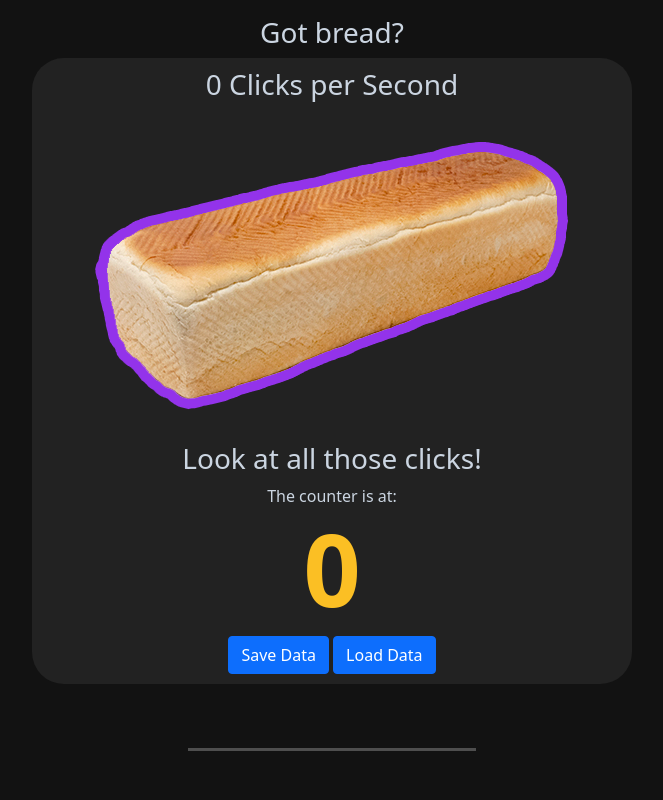
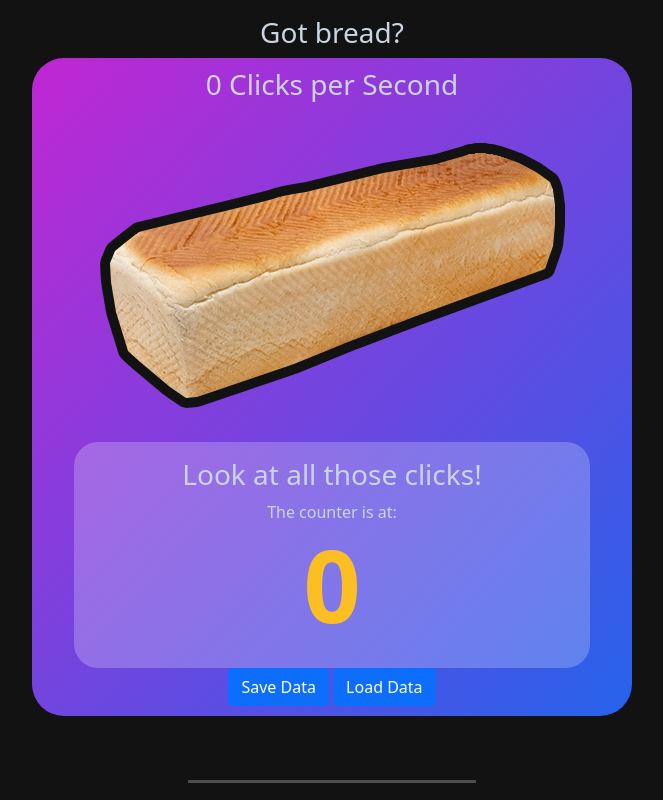
Before and after one commit to nerdYkiD72/BREAD-CLICKER, a plain HTML site: page index.html in a window 1280 px wide. Shown: the top 800 px of the page, without its empty margins (308-971 px from the left). Drawn offline with nearby package versions, Linux system fonts and the light colour scheme; a web font is replaced by a local one.

Commit message:
Color gradient go brrr?

```diff
--- a/Main Js.js
+++ b/Main Js.js
@@ -1,6 +1,6 @@
 const niceButton = document.getElementById("nice_hehe");
 const startDate = new Date();
-let number = 0;
+let number = 999998;
 var humanClicks = 0;
 var cps = 0;
 
--- a/index.html
+++ b/index.html
@@ -20,12 +20,12 @@
     <div class="center">
       <h3 id="cps-counter">0 CPS</h3>
       <div>
-          <img class="breadBox" src="assets/Bread.png" alt="Italian Trulli" onclick="myFunction()" id="BREAD">
-          <h3>Look at all those clicks!</h3>
+          <img class="breadBox" src="assets/bread-2.png" alt="Italian Trulli" onclick="myFunction()" id="BREAD">
       </div>
-      <div>
-          <label id="counter">The counter is at: </label>
-          <h1 id="counter2">0</h1>
+      <div class="sub-container">
+        <h3>Look at all those clicks!</h3>
+        <label id="counter">The counter is at: </label>
+        <h1 id="counter2">0</h1>
       </div>
       <button type="button" onclick="saveButton()" class="btn btn-primary" id="save-button" >Save Data</button>
       <button type="button" onclick="loadButton()" class="btn btn-primary" id="save-button" >Load Data</button>
--- a/styles.css
+++ b/styles.css
@@ -9,10 +9,25 @@
     margin: auto;
     width: 600px;
     padding: 10px;
-    background-color: #ffffff11;
+    background-image: linear-gradient(to bottom right, #C026D3, #2563EB);
+    /* background-color: #ffffff11; */
     border-radius: 2rem;
     color: #CBD5E1;
 }
+
+.sub-container {
+    text-align: center;
+    margin: auto;  /* Centers div */
+    border-radius: 1.5rem;
+    background-color: #ffffff3a;
+    /* width:fit-content;
+    height:fit-content;  Makes the dive fit to the text inside */
+    padding: 1rem;
+
+    margin-left: 2rem;
+    margin-right: 2rem;
+}
+
 
 .title {
     color: #CBD5E1;
```
Also changed, not shown: assets/bread-2.png (added).
